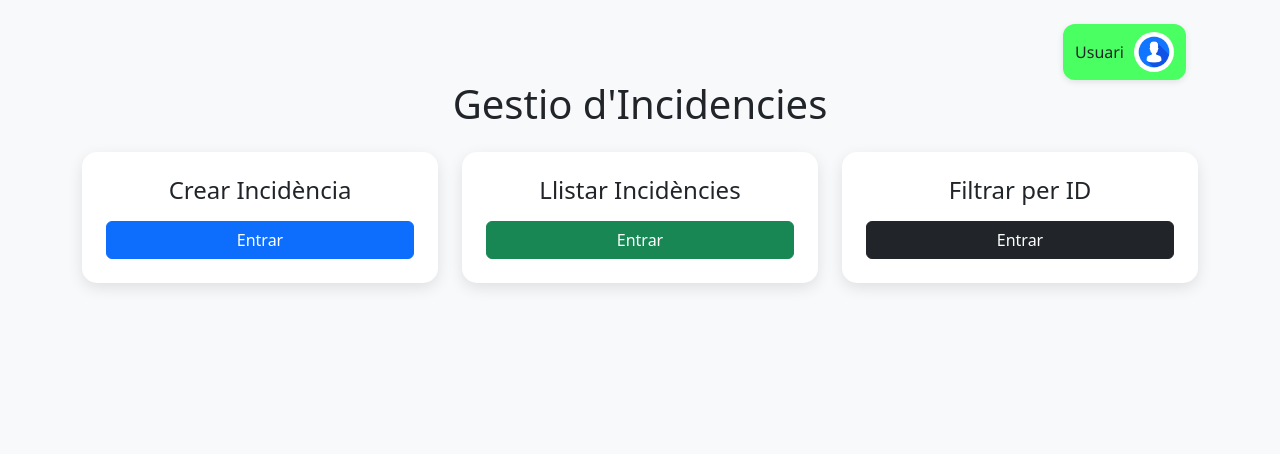
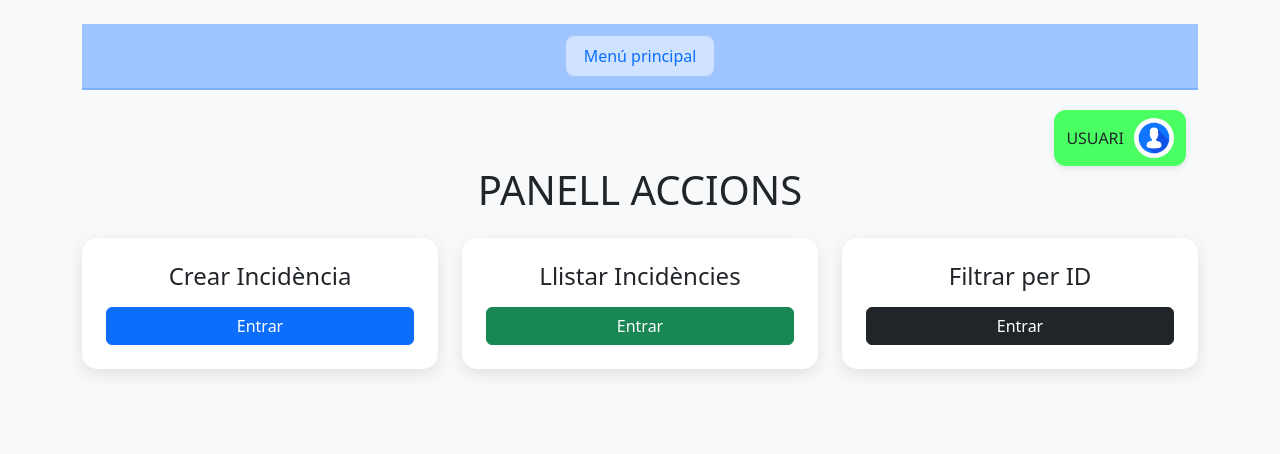
Before and after one commit to inspedralbes/projecte-1daw-25-26-g9_ricardo-kilian, a PHP site: page /usuari.php in a window 1280 px wide. Shown: the part 116-570 px from the top of the page. Run offline with PHP 8.4, Linux system fonts and the light colour scheme.

Commit message:
Creem structure/user per la NO repetició de codi en les pàgines de user

```diff
--- a/src/css/style.css
+++ b/src/css/style.css
@@ -176,6 +176,29 @@ main {
     box-shadow: 0 10px 25px rgba(0,0,0,0.2);
 }
 
+.menu-bar {
+    background-color: #9ec5fe; /* un azul un poco más oscuro */
+    padding: 12px 0;
+    border-bottom: 2px solid #7fb0fc;
+    margin-bottom: 20px;
+}
+
+.menu-btn {
+    display: inline-block;
+    padding: 8px 18px;
+    background-color: #cfe2ff;
+    color: #0d6efd;
+    text-decoration: none;
+    border-radius: 8px;
+    font-weight: 500;
+    transition: 0.2s ease;
+}
+
+.menu-btn:hover {
+    background-color: #b6d4fe;
+    transform: translateY(-2px); /* el efecto que te gusta */
+}
+
 /* altura responsive */
 @media (min-width: 992px) {
     .rol-card {
--- /dev/null
+++ b/src/structure/userStructure/navBarUser.php
@@ -0,0 +1,16 @@
+<!-- BANDA MENÚ PRINCIPAL -->
+<div class="menu-bar text-center">
+    <a href="/usuari.php" class="menu-btn">
+        Menú principal
+    </a>
+</div>
+
+<!-- USER BAR (NO TOCAR) -->
+<div class="user-bar container-fluid">
+    <div class="d-flex justify-content-end">
+        <div class="user-box">
+            <span>USUARI</span>
+            <img src="../../photos/user.jpg" alt="Usuario">
+        </div>
+    </div>
+</div>
--- a/src/usuari.php
+++ b/src/usuari.php
@@ -2,17 +2,10 @@
 
 <main class="container mt-4">
 
-    <div class="user-bar container-fluid">
-        <div class="d-flex justify-content-end">
-            <div class="user-box">
-                <span>Usuari</span>
-                <img src="../photos/user.jpg" alt="Usuario">
-            </div>
-        </div>
-    </div>
+    <?php include './structure/userStructure/navBarUser.php'; ?>
 
     <div class="inici_Usuari text-center">
-        <h1 class="mb-4">Gestio d'Incidencies</h1>
+        <h1 class="mb-4">PANELL ACCIONS</h1>
 
         <div class="row g-4 justify-content-center">
 
```
Also changed, not shown: src/findByIdUser.php (+2 -9 lines), src/insertar.php (+1 -8 lines), src/llistat.php (+1 -8 lines).
